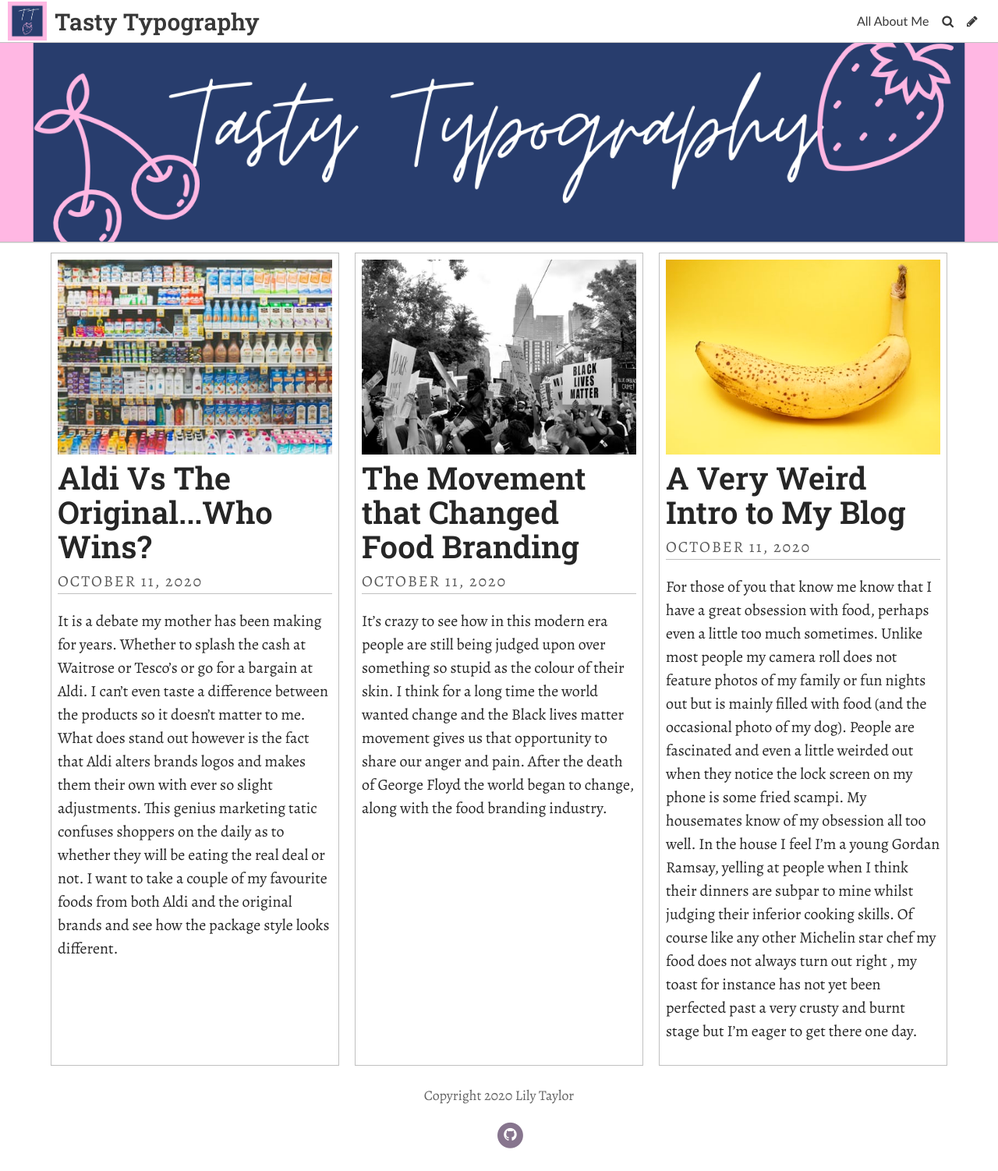
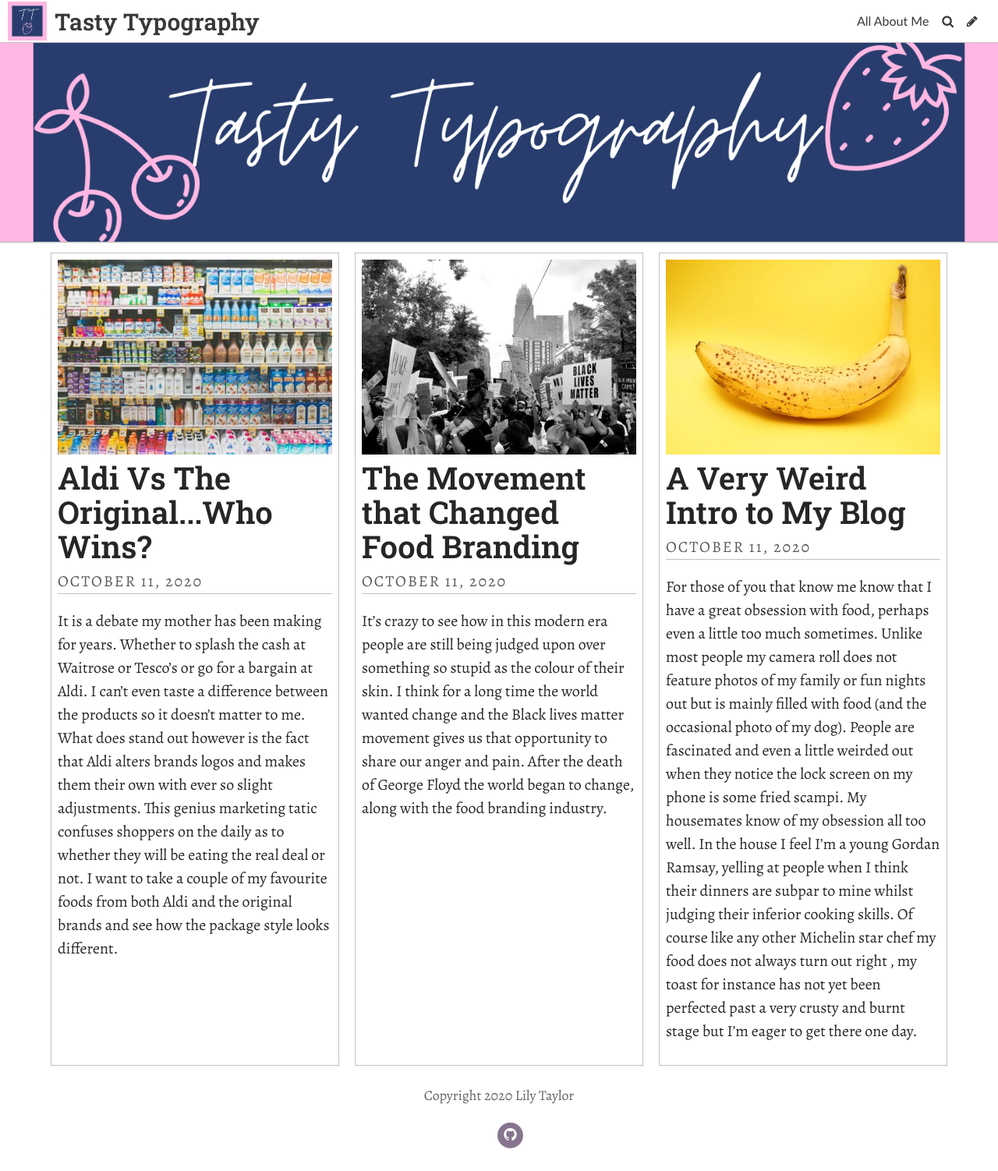
Before and after one commit to Lilymaetay/brookesblog, a Jekyll site: the page built from index.html, in a window 1280 px wide. Shown: the whole page at 78% size. Built offline with Jekyll 4.4.1, drawn with Linux system fonts in a browser that asks for light colours; some web fonts are replaced; the list of posts is cut into pages by our own code.

Commit message:
Update Settings “general”

```diff
--- a/_data/settings.yml
+++ b/_data/settings.yml
@@ -2,7 +2,7 @@
 description: A blog exploring the world of typography
 header_text: ""
 footer_text: Copyright 2020 Lily Taylor
-header_feature_image: ../uploads/3771f13d-50e7-44f7-aafd-4d77a25746a7.png
+header_feature_image: ../uploads/323eb438-8b92-4991-9c48-c15139c396b6.png
 bannerheight: 20vmax
 logo: ../uploads/logo.png
 favicon: ../uploads/logo.png
```
Also changed, not shown: uploads/323eb438-8b92-4991-9c48-c15139c396b6.png (added).
